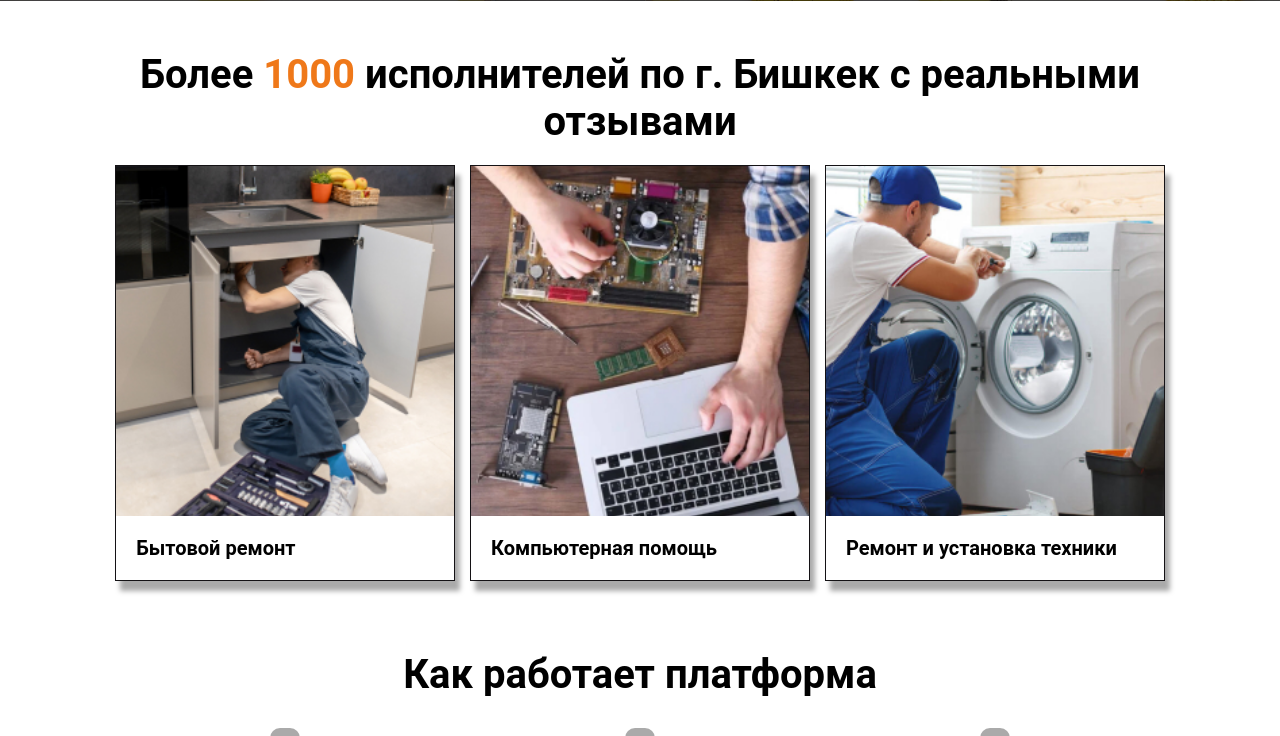
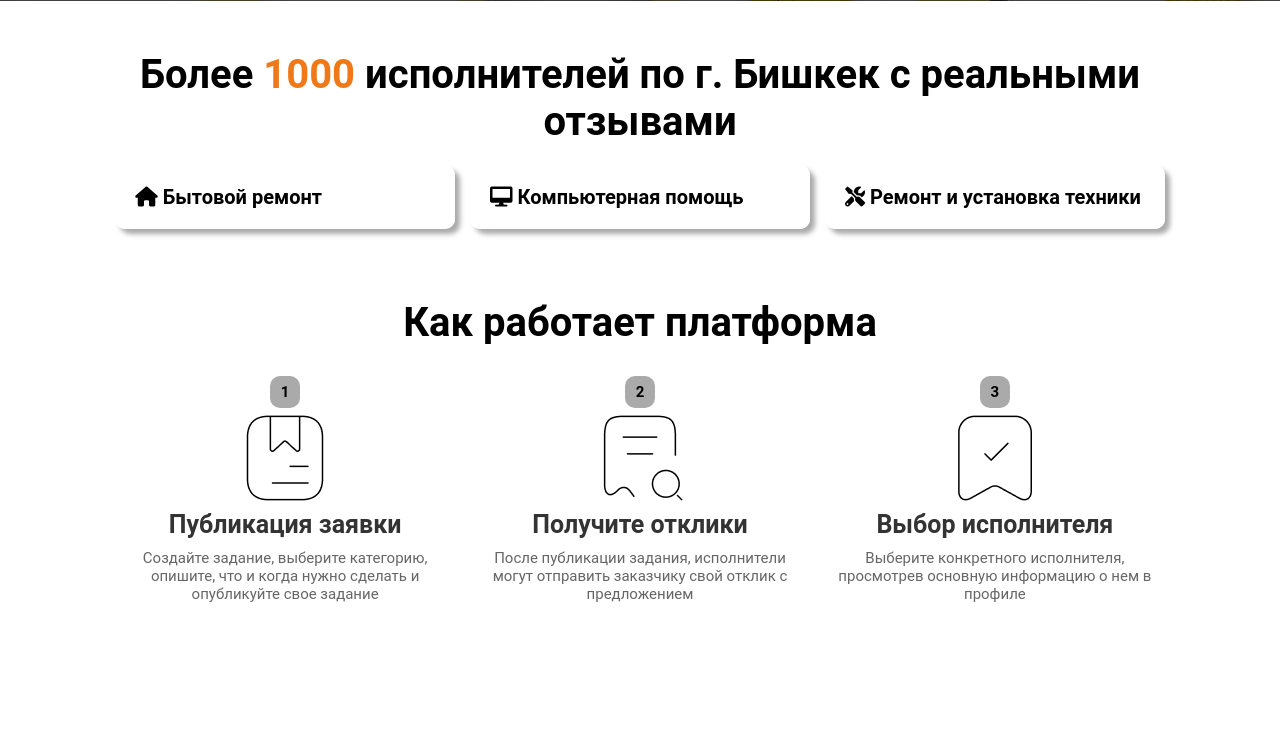
Before and after one commit to anvarinho/wecan, a Django app: page / in a window 1280 px wide. Shown: the part 799-1535 px from the top of the page. Run offline with Django 3.2, Linux system fonts and the light colour scheme; data that the repository does not hold is empty; some web fonts are replaced.

Commit message:
edited blogs section

```diff
--- a/static/css/main.css
+++ b/static/css/main.css
@@ -443,8 +443,8 @@ section{
 }
 
 .blogs .box-container .box {
-    border: 1px solid var(--black);
-    box-shadow: 5px 10px 5px #aaa;
+    border-radius: 1rem;
+    box-shadow: 5px 5px 5px #aaa;
     transition: all .6s ease;
 }
 
@@ -469,6 +469,7 @@ section{
 }
 
 .blogs .box-container .box .content{
+    border-radius: 1rem;
     padding:2rem;
     background: #fff;
 }
--- a/website/templates/home.html
+++ b/website/templates/home.html
@@ -25,27 +25,18 @@
     <h1 class="heading">Более <span>1000 </span>исполнителей по г. Бишкек с реальными отзывами </h1>
     <div class="box-container">
         <div class="box">
-            <div class="image">
-                <img src="{% static 'img/plumbing.jpg' %}" alt="">
-            </div>
             <div class="content">
-                <h3>Бытовой ремонт</h3>
+                <h3><i class="fa-solid fa-house"></i>  Бытовой ремонт</h3>
             </div>
         </div>
         <div class="box">
-            <div class="image">
-                <img src="{% static 'img/remont-kompyuterov 1.jpg' %}" alt="">
-            </div>
             <div class="content">
-                <h3>Компьютерная помощь</h3>
+                <h3><i class="fa-sharp fa-solid fa-desktop"></i>  Компьютерная помощь</h3>
             </div>
         </div>
         <div class="box">
-            <div class="image">
-                <img src="{% static 'img/remont-bytovoj-tekhniki1.jpg' %}" alt="">
-            </div>
             <div class="content">
-                <h3>Ремонт и установка техники</h3>
+                <h3><i class="fa-solid fa-screwdriver-wrench"></i>   Ремонт и установка техники</h3>
             </div>
         </div>
     </div>
--- a/website/templates/main.html
+++ b/website/templates/main.html
@@ -12,7 +12,7 @@
     {% comment %} <link rel="stylesheet" href="https://unpkg.com/swiper@7/swiper-bundle.min.css" /> {% endcomment %}
 
     <!-- font awesome cdn link  -->
-    <link rel="stylesheet" href="https://cdnjs.cloudflare.com/ajax/libs/font-awesome/5.15.4/css/all.min.css">
+    <link rel="stylesheet" href="https://cdnjs.cloudflare.com/ajax/libs/font-awesome/6.0.0/css/all.min.css" integrity="sha512-9usAa10IRO0HhonpyAIVpjrylPvoDwiPUiKdWk5t3PyolY1cOd4DSE0Ga+ri4AuTroPR5aQvXU9xC6qOPnzFeg==" crossorigin="anonymous" referrerpolicy="no-referrer" />
 
     <!-- custom css file link  -->
     <link rel="stylesheet" href="{% static 'css/main.css' %}">
```
